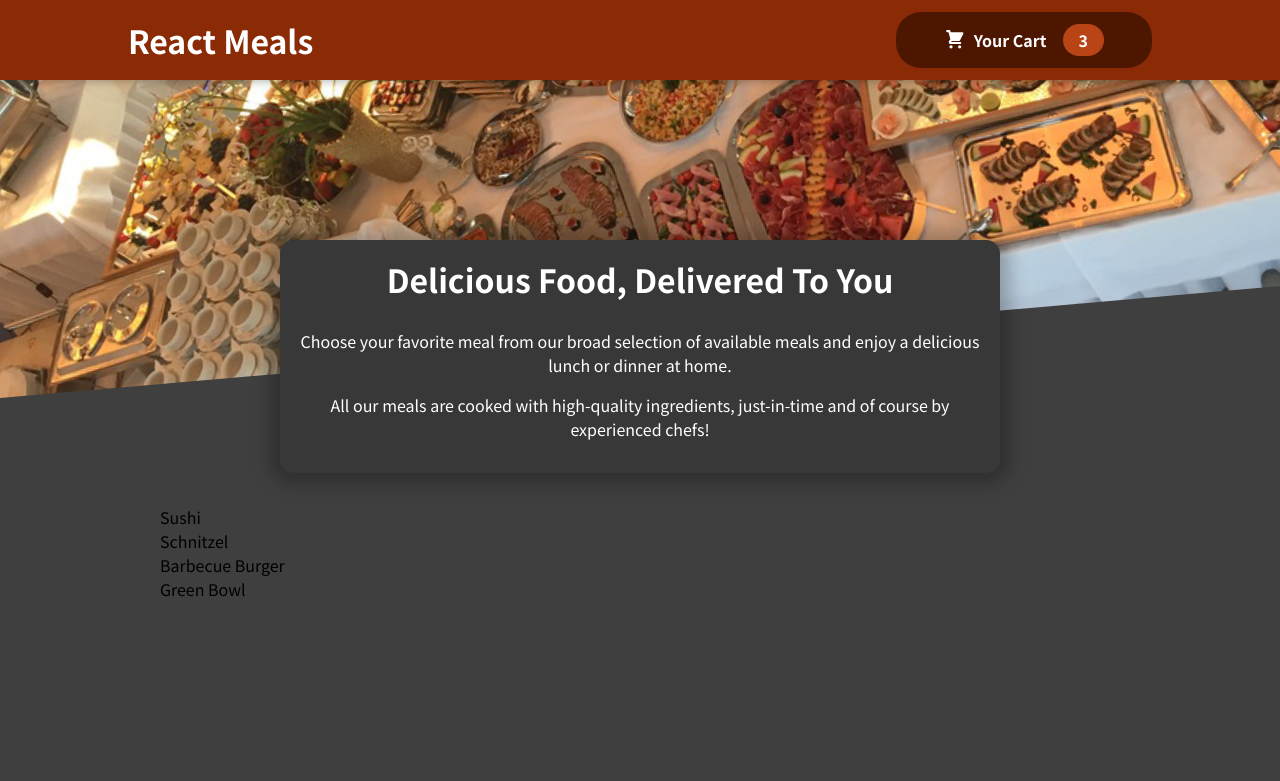
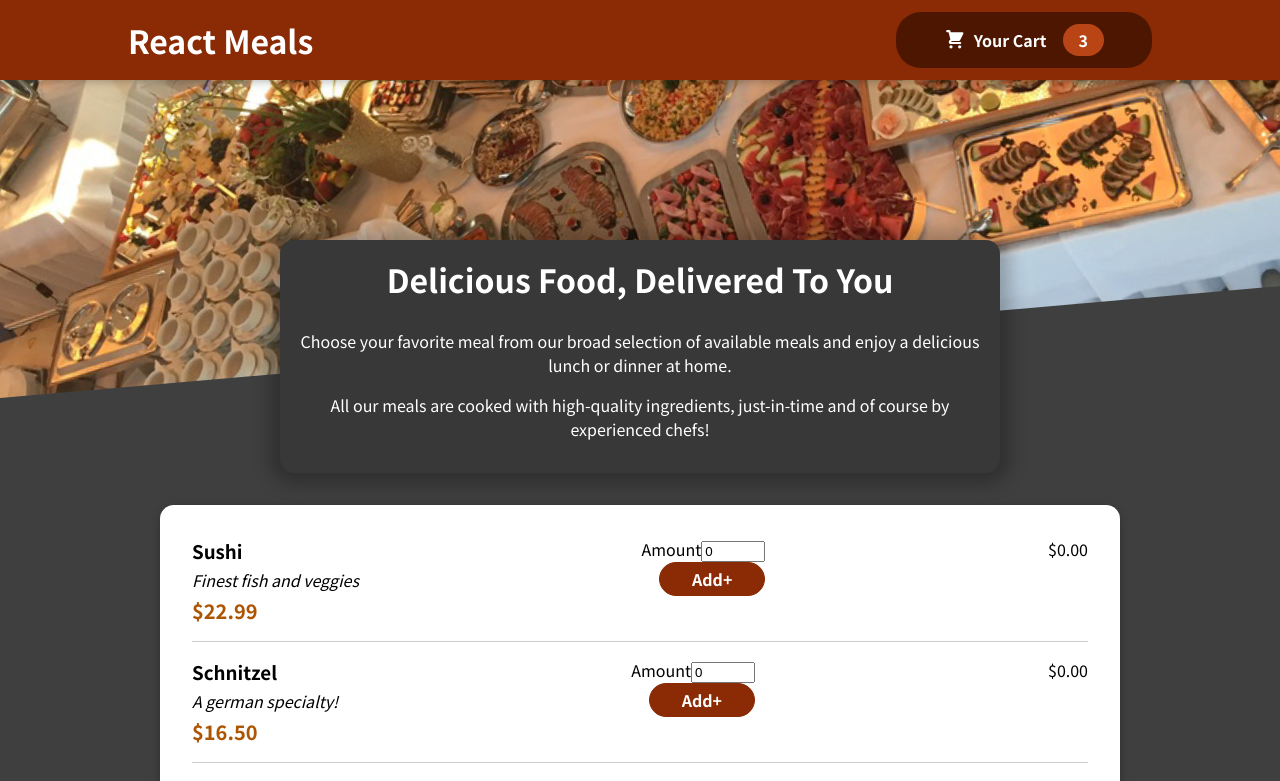
Before and after one commit to mbpod10/react-meals, a React (Create React App) app: page / in a window 1280 px wide. Shown: the top 781 px of the page. Built offline with nearby package versions, Linux system fonts and the light colour scheme.

Commit message:
create meal item form

```diff
--- a/src/components/Meals/AvailableMeals.js
+++ b/src/components/Meals/AvailableMeals.js
@@ -1,4 +1,6 @@
+import Card from '../UI/Card';
 import classes from './AvailableMeals.module.css'
+import MealItem from './MealItem/MealItem';
 
 const DUMMY_MEALS = [
   {
@@ -31,17 +33,22 @@ const AvailableMeals = () => {
 
   const mealsList = DUMMY_MEALS.map((meal, index) => {
     return (
-      <li>
-        {meal.name}
-      </li>
+      <MealItem
+        key={meal.id}
+        name={meal.name}
+        description={meal.description}
+        price={meal.price}
+      />
     )
   })
 
   return (
     <section className={classes.meals}>
-      <ul className={classes['meals-ul']}>
-        {mealsList}
-      </ul>
+      <Card>
+        <ul className={classes['meals-ul']}>
+          {mealsList}
+        </ul>
+      </Card>
     </section>
 
   )
--- /dev/null
+++ b/src/components/Meals/MealItem/MealItem.js
@@ -0,0 +1,36 @@
+import React, { useState } from 'react'
+import classes from "./MealItem.module.css"
+import MealItemForm from './MealItemForm'
+
+const MealItem = (props) => {
+  const price = `$${props.price.toFixed(2)}`
+  const [totalBill, setTotalBill] = useState(0)
+
+  const raiseTotal = (total) => {
+    // console.log(total)
+    // let tempAmount = price * total
+    // setTotalBill(...total, parseInt(total), 10)
+    setTotalBill(total)
+  }
+
+  return (
+    <li className={classes.meal}>
+      <div>
+        <h3>{props.name}</h3>
+        <div className={classes.description}>
+          {props.description}
+        </div>
+        <div className={classes.price}>
+          {price}
+        </div>
+      </div>
+      <div>
+        <MealItemForm key={props.id} price={props.price} raiseTotal={raiseTotal} />
+      </div>
+      {`$${(props.price * totalBill).toFixed(2)}`}
+    </li>
+  )
+}
+
+
+export default MealItem
--- /dev/null
+++ b/src/components/Meals/MealItem/MealItemForm.js
@@ -0,0 +1,46 @@
+import React, { useState } from 'react'
+import classes from "./MealItemForm.module.css"
+
+const MealItemForm = (props) => {
+  const rx_live = /^[+-]?\d*(?:[.,]\d*)?$/;
+
+  const [amount, setAmount] = useState(0)
+
+  const raiseTotal = (amount) => {
+    props.raiseTotal(amount)
+  }
+
+  const handleChange = (event) => {
+    if (rx_live.test(event.target.value)) {
+      setAmount(event.target.value);
+      raiseTotal(event.target.value)
+    }
+  }
+
+  const handleButtonChange = (event) => {
+    let numberHandle = parseInt(amount, 10) + 1
+    setAmount(numberHandle)
+    raiseTotal(numberHandle)
+  }
+
+  const onSubmit = (event) => {
+    event.preventDefault()
+  }
+
+  return (
+    <>
+      <form className={classes.form} onSubmit={onSubmit}>
+        <div>
+          <label htmlFor="order">Amount</label>
+          <input type="number" id="order" name="order" value={amount}
+            min="0" max="100" onChange={handleChange} />
+        </div>
+        <button onClick={handleButtonChange}>
+          Add+
+        </button>
+      </form>
+    </>
+  )
+}
+
+export default MealItemForm
--- /dev/null
+++ b/src/components/Meals/MealItem/MealItemForm.module.css
@@ -0,0 +1,20 @@
+.form {
+  text-align: right;
+}
+
+.form button {
+  font: inherit;
+  cursor: pointer;
+  background-color: #8a2b06;
+  border: 1px solid #8a2b06;
+  color: white;
+  padding: 0.25rem 2rem;
+  border-radius: 20px;
+  font-weight: bold;
+}
+
+.form button:hover,
+.form button:active {
+  background-color: #641e03;
+  border-color: #641e03;
+}
--- /dev/null
+++ b/src/components/UI/Card.js
@@ -0,0 +1,11 @@
+import classes from './Card.module.css'
+
+const Card = (props) => {
+  return (
+    <div className={classes.card}>
+      {props.children}
+    </div>
+  )
+}
+
+export default Card
```
Also changed, not shown: src/components/Meals/MealItem/MealItem.module.css (renamed from src/components/Meals/MealItem.module.css), src/components/UI/Card.module.css (renamed from src/components/Meals/Card.module.css).
